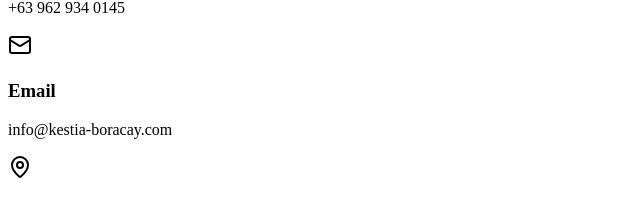
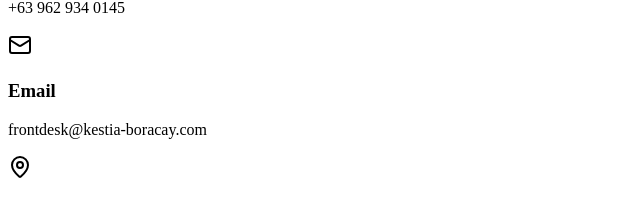
Before and after one commit to TheoremaLC/Kestia-Boracay, a React (Vite) app in the folder client/: page /contacts in a window 1280 px wide. Shown: the part 1080-1283 px from the top of the page, without its empty margins (0-640 px from the left). Built offline with nearby package versions, Linux system fonts and the light colour scheme; no server answers.

Commit message:
Update contact email

```diff
--- a/client/src/pages/contacts.tsx
+++ b/client/src/pages/contacts.tsx
@@ -58,7 +58,7 @@ export default function Contacts() {
                   <div>
                     <h3 className="font-medium">Email</h3>
                     <p className="text-muted-foreground">
-                      info@kestia-boracay.com
+                      frontdesk@kestia-boracay.com
                     </p>
                   </div>
                 </div>
```
